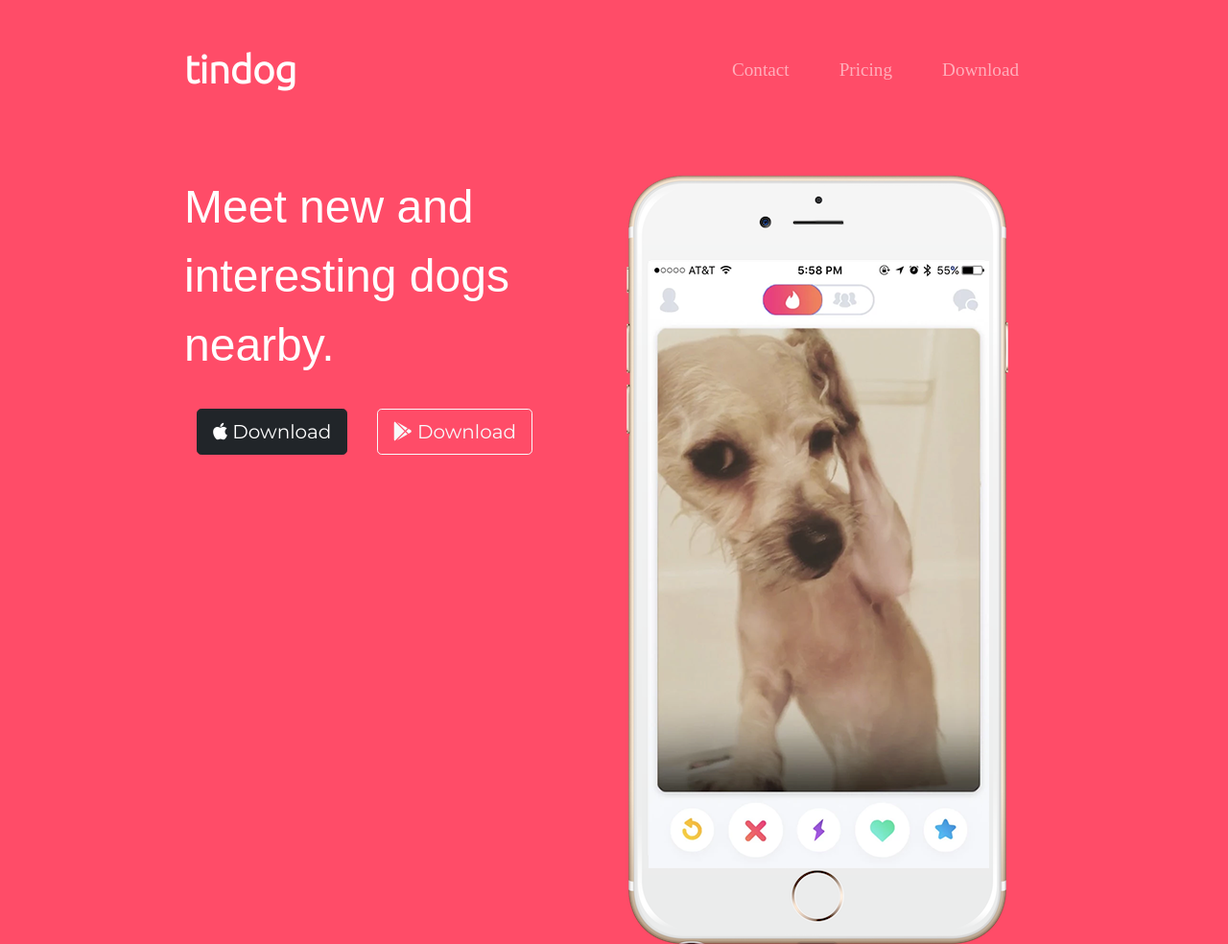
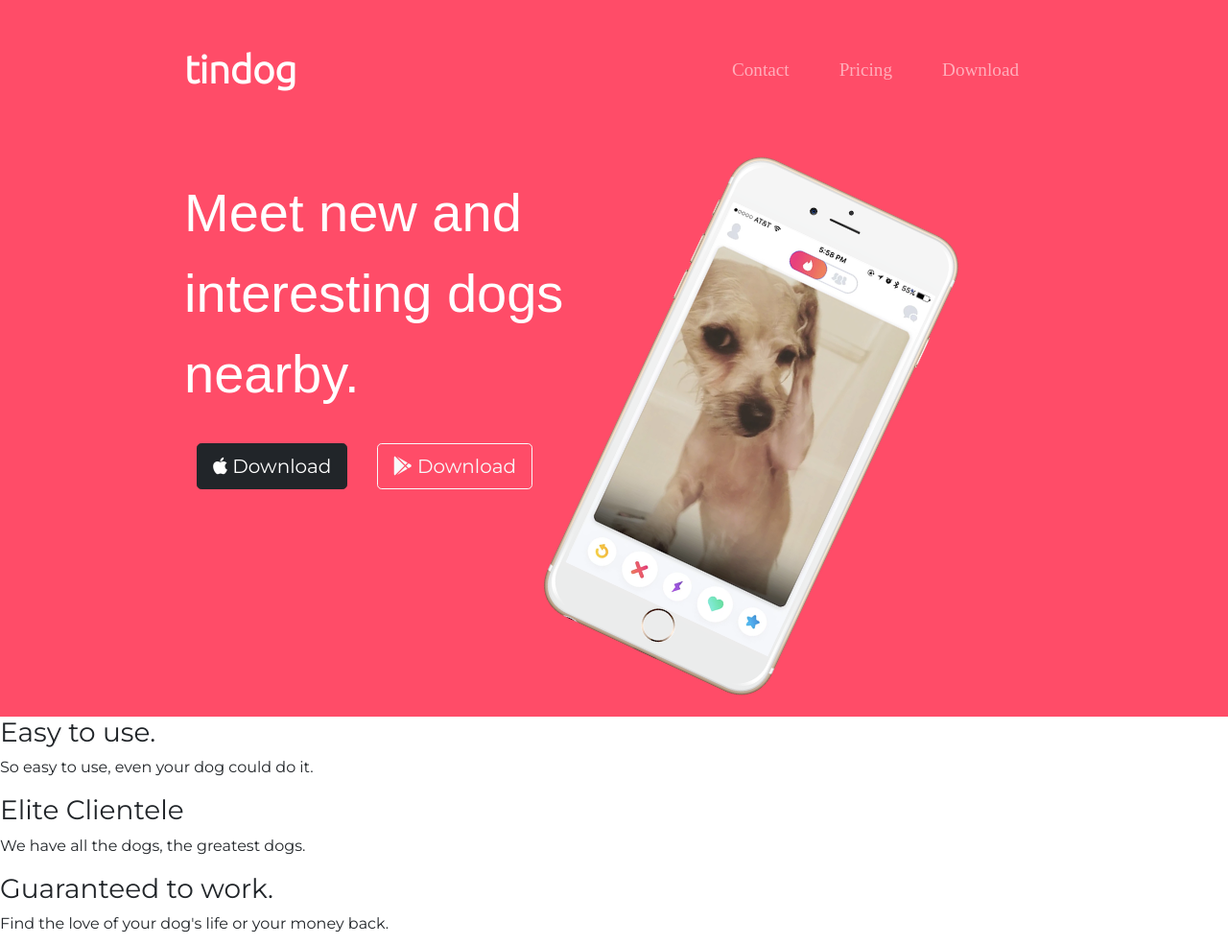
Before and after one commit to DecodewithHappy/TinDog, a plain HTML site: page index.html in a window 1280 px wide. Shown: the top 984 px of the page at 96% size. Drawn offline with nearby package versions, Linux system fonts and the light colour scheme.

Commit message:
Rotate the title img and change the font size

```diff
--- a/css/styles.css
+++ b/css/styles.css
@@ -13,7 +13,7 @@ body{
 
 h1{
     font-family: 'Montserrat-Black-900', sans-serif;
-    font-size:3rem;
+    font-size:3.5rem;
     line-height: 1.5;
 }
 
@@ -36,6 +36,15 @@ h1{
     font-family: "Montserrat-light";
 }
 
+/* Download Button */
+
 .download-button{
     margin: 5% 3% 5%;
 }
+
+/* Title Image */
+
+.title-image{
+    width: 60%;
+    transform: rotate(25deg);
+}
--- a/index.html
+++ b/index.html
@@ -60,7 +60,7 @@
             <button type="button" class="btn btn-outline-light btn-lg download-button"><i class="fab fa-google-play"></i> Download</button>
           </div>
           <div class="col-lg-6">
-            <img src="images/iphone6.png" alt="iphone-mockup" />
+            <img class="title-image" src="images/iphone6.png" alt="iphone-mockup" />
           </div>
         </div>
       </div>
```
